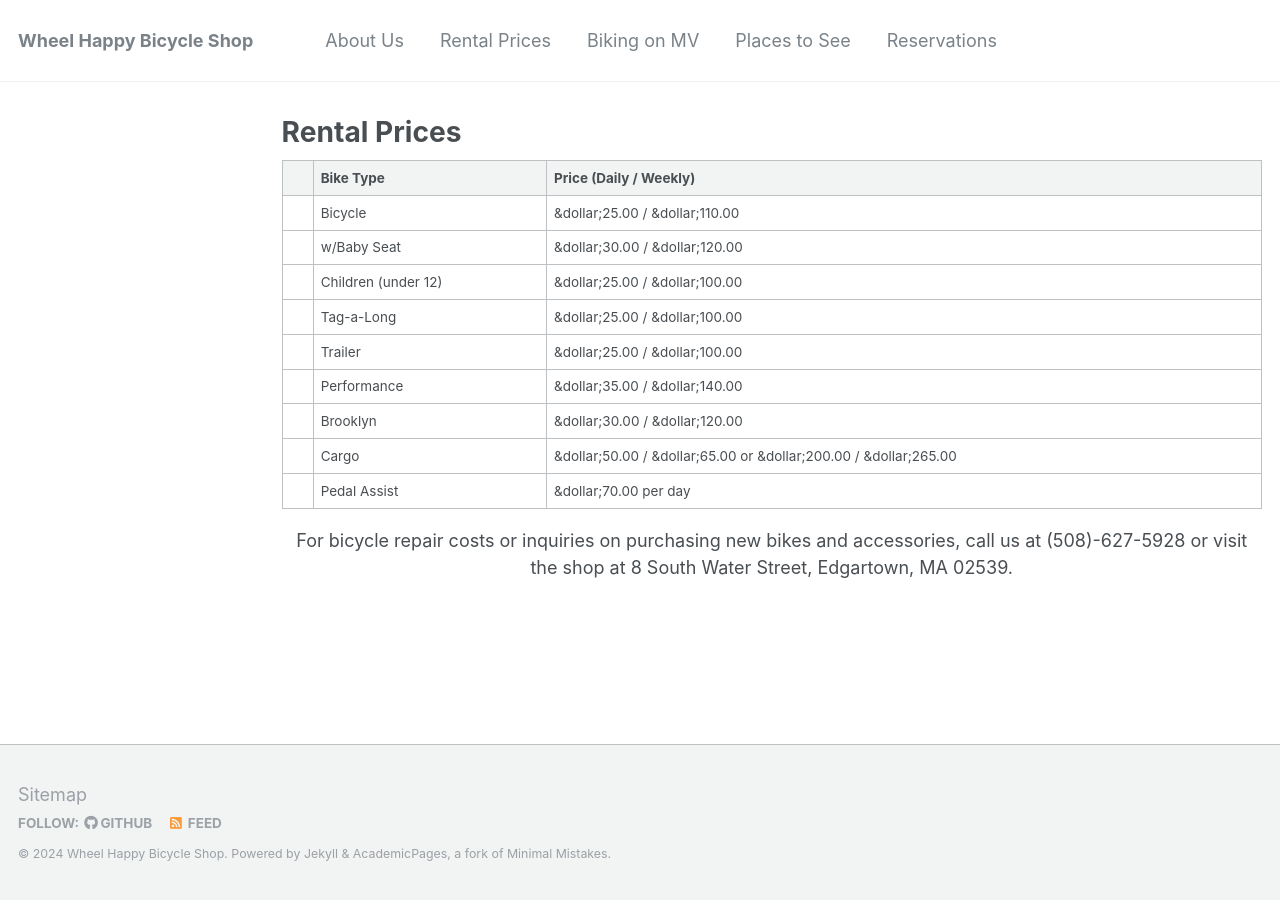
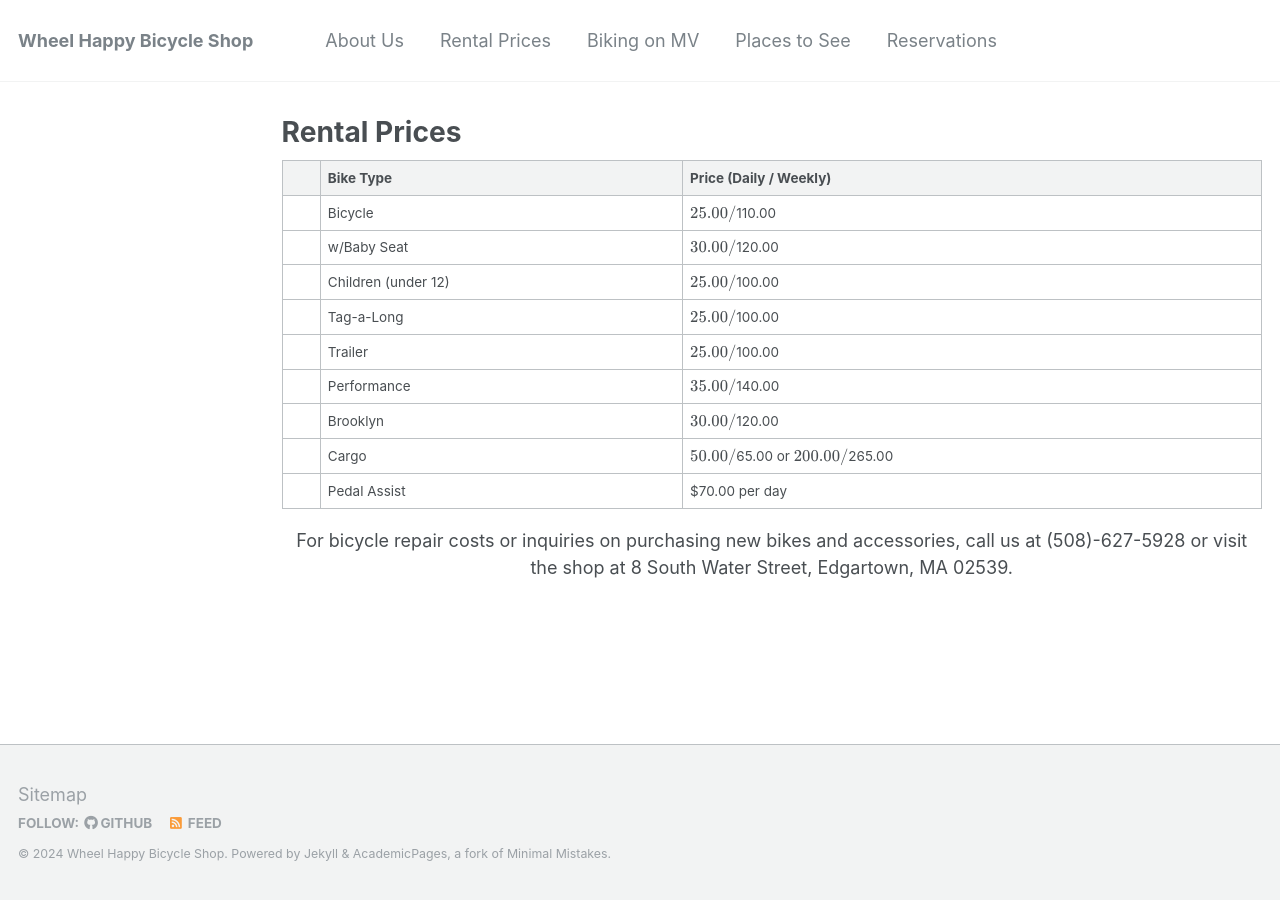
Before and after one commit to wheelhappybicycles/wheelhappybicycles.github.io, a Jekyll site: the page built from _pages/rental_prices.md, in a window 1280 px wide. Built offline with Jekyll 4.4.1, drawn with Linux system fonts in a browser that asks for light colours; formulas are drawn with MathJax 3.

Commit message:
Update rental_prices.md

```diff
--- a/_pages/rental_prices.md
+++ b/_pages/rental_prices.md
@@ -5,16 +5,61 @@ permalink: /rental_prices/
 author_profile: false
 ---
 
-|     | Bike Type             | Price (Daily / Weekly)           |
-| --- | --------------------- | -------------------------------- |
-|     | Bicycle               | &dollar;25.00 / &dollar;110.00  |
-|     | w/Baby Seat           | &dollar;30.00 / &dollar;120.00  |
-|     | Children (under 12)   | &dollar;25.00 / &dollar;100.00  |
-|     | Tag-a-Long            | &dollar;25.00 / &dollar;100.00  |
-|     | Trailer               | &dollar;25.00 / &dollar;100.00  |
-|     | Performance           | &dollar;35.00 / &dollar;140.00  |
-|     | Brooklyn              | &dollar;30.00 / &dollar;120.00  |
-|     | Cargo                 | &dollar;50.00 / &dollar;65.00 or &dollar;200.00 / &dollar;265.00 |
-|     | Pedal Assist          | &dollar;70.00 per day           |
+<table>
+  <thead>
+    <tr>
+      <th></th>
+      <th>Bike Type</th>
+      <th>Price (Daily / Weekly)</th>
+    </tr>
+  </thead>
+  <tbody>
+    <tr>
+      <td></td>
+      <td>Bicycle</td>
+      <td>&dollar;25.00 / &dollar;110.00</td>
+    </tr>
+    <tr>
+      <td></td>
+      <td>w/Baby Seat</td>
+      <td>&dollar;30.00 / &dollar;120.00</td>
+    </tr>
+    <tr>
+      <td></td>
+      <td>Children (under 12)</td>
+      <td>&dollar;25.00 / &dollar;100.00</td>
+    </tr>
+    <tr>
+      <td></td>
+      <td>Tag-a-Long</td>
+      <td>&dollar;25.00 / &dollar;100.00</td>
+    </tr>
+    <tr>
+      <td></td>
+      <td>Trailer</td>
+      <td>&dollar;25.00 / &dollar;100.00</td>
+    </tr>
+    <tr>
+      <td></td>
+      <td>Performance</td>
+      <td>&dollar;35.00 / &dollar;140.00</td>
+    </tr>
+    <tr>
+      <td></td>
+      <td>Brooklyn</td>
+      <td>&dollar;30.00 / &dollar;120.00</td>
+    </tr>
+    <tr>
+      <td></td>
+      <td>Cargo</td>
+      <td>&dollar;50.00 / &dollar;65.00 or &dollar;200.00 / &dollar;265.00</td>
+    </tr>
+    <tr>
+      <td></td>
+      <td>Pedal Assist</td>
+      <td>&dollar;70.00 per day</td>
+    </tr>
+  </tbody>
+</table>
 
 <p align="center">For bicycle repair costs or inquiries on purchasing new bikes and accessories, call us at (508)-627-5928 or visit the shop at 8 South Water Street, Edgartown, MA 02539.</p>
```
